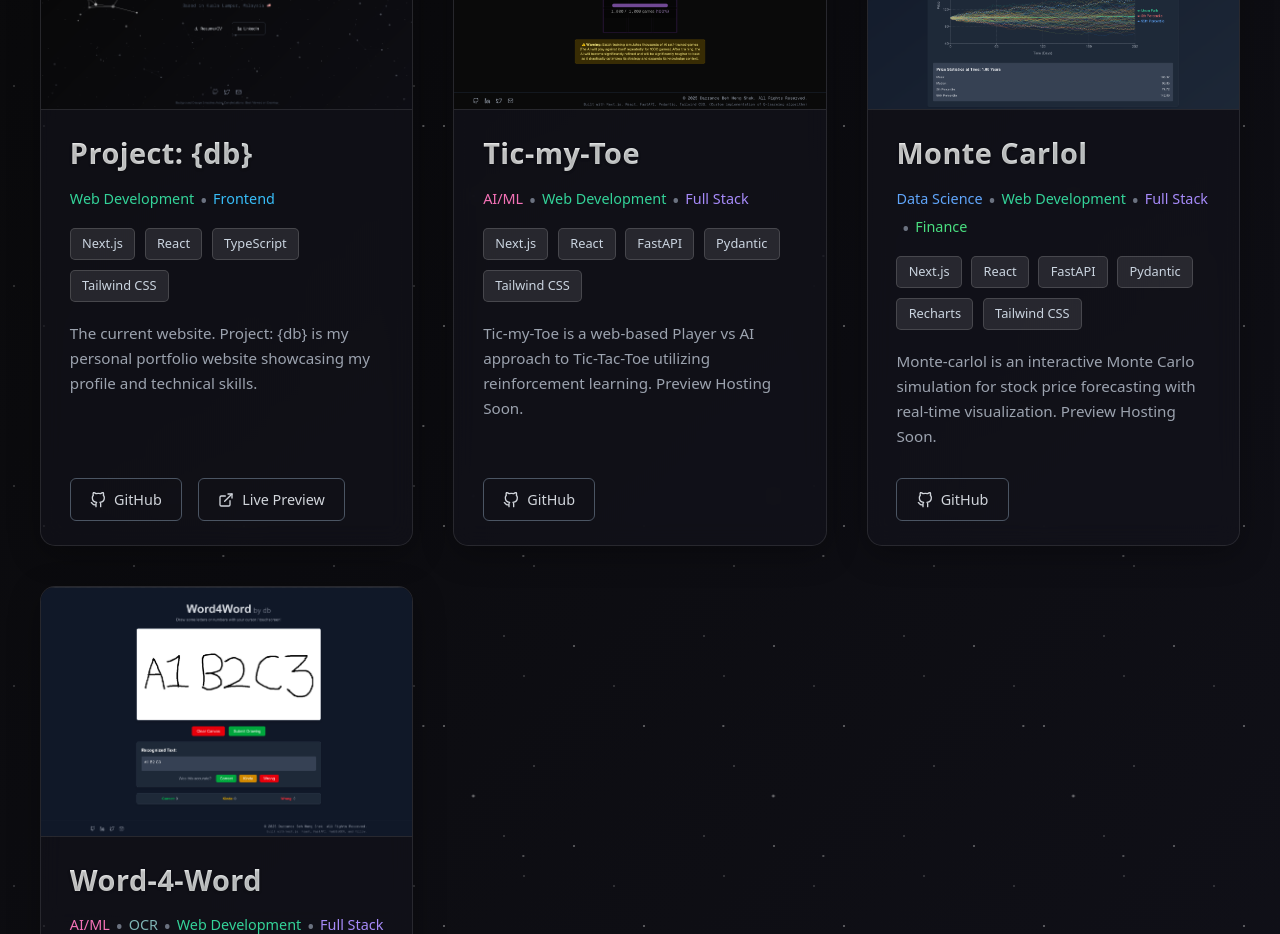
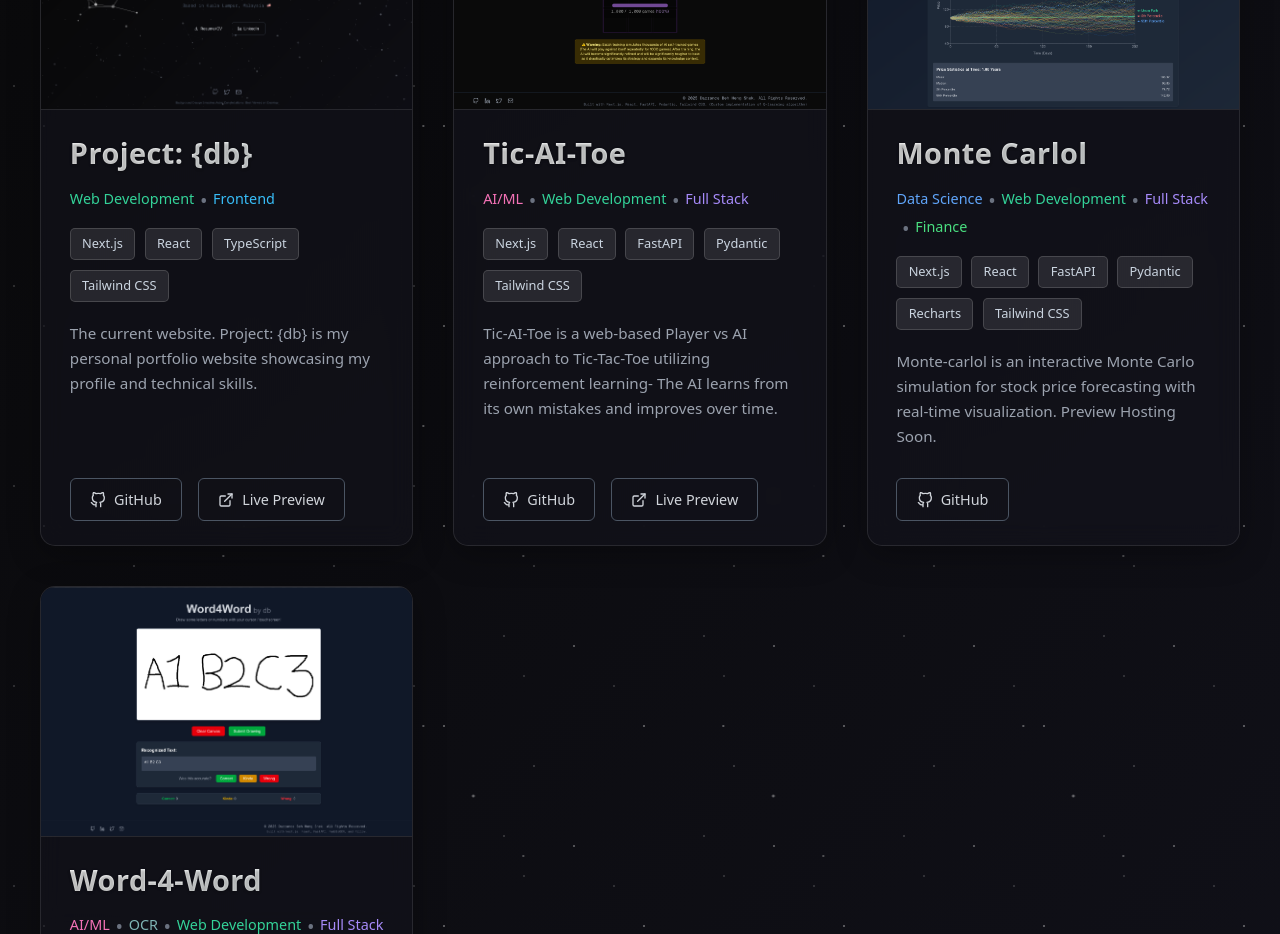
Before and after one commit to darrancebeh/db, a Next.js app: page / in a window 1280 px wide. Shown: the part 2760-3694 px from the top of the page. Built offline with nearby package versions, Linux system fonts and the light colour scheme.

Commit message:
fix: corrected project title and updated GitHub URL for Tic-AI-Toe

```diff
--- a/src/data/projects.ts
+++ b/src/data/projects.ts
@@ -22,12 +22,13 @@ export const projects: Project[] = [
   },
   {
     id: 2,
-    title: 'Tic-my-Toe',
+    title: 'Tic-AI-Toe',
     imageUrl: '/images/project-ticmytoe-screenshot.png',
-    description: 'Tic-my-Toe is a web-based Player vs AI approach to Tic-Tac-Toe utilizing reinforcement learning. Preview Hosting Soon.',
+    description: 'Tic-AI-Toe is a web-based Player vs AI approach to Tic-Tac-Toe utilizing reinforcement learning- The AI learns from its own mistakes and improves over time.',
     techStack: ['Next.js', 'React', 'FastAPI', 'Pydantic', 'Tailwind CSS'],
     categories: ['AI/ML', 'Web Development', 'Full Stack'],
-    githubUrl: 'https://github.com/darrancebeh/word4word', // Note: This seems to point to word4word repo, might need correction
+    githubUrl: 'https://github.com/darrancebeh/tic-ai-toe',
+    livePreviewUrl: 'https://tic-ai-toe.vercel.app/',
   },
   {
     id: 3,
```
